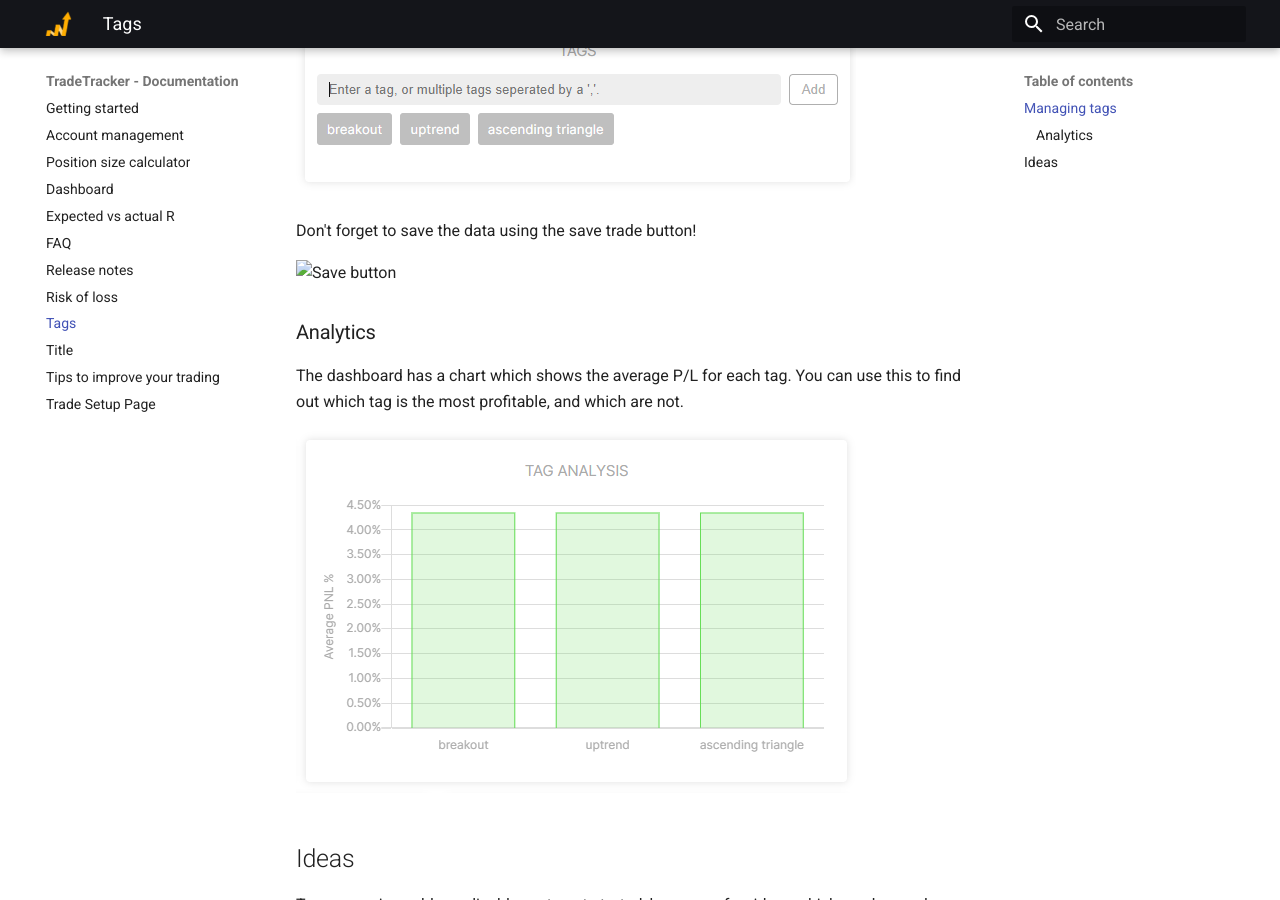
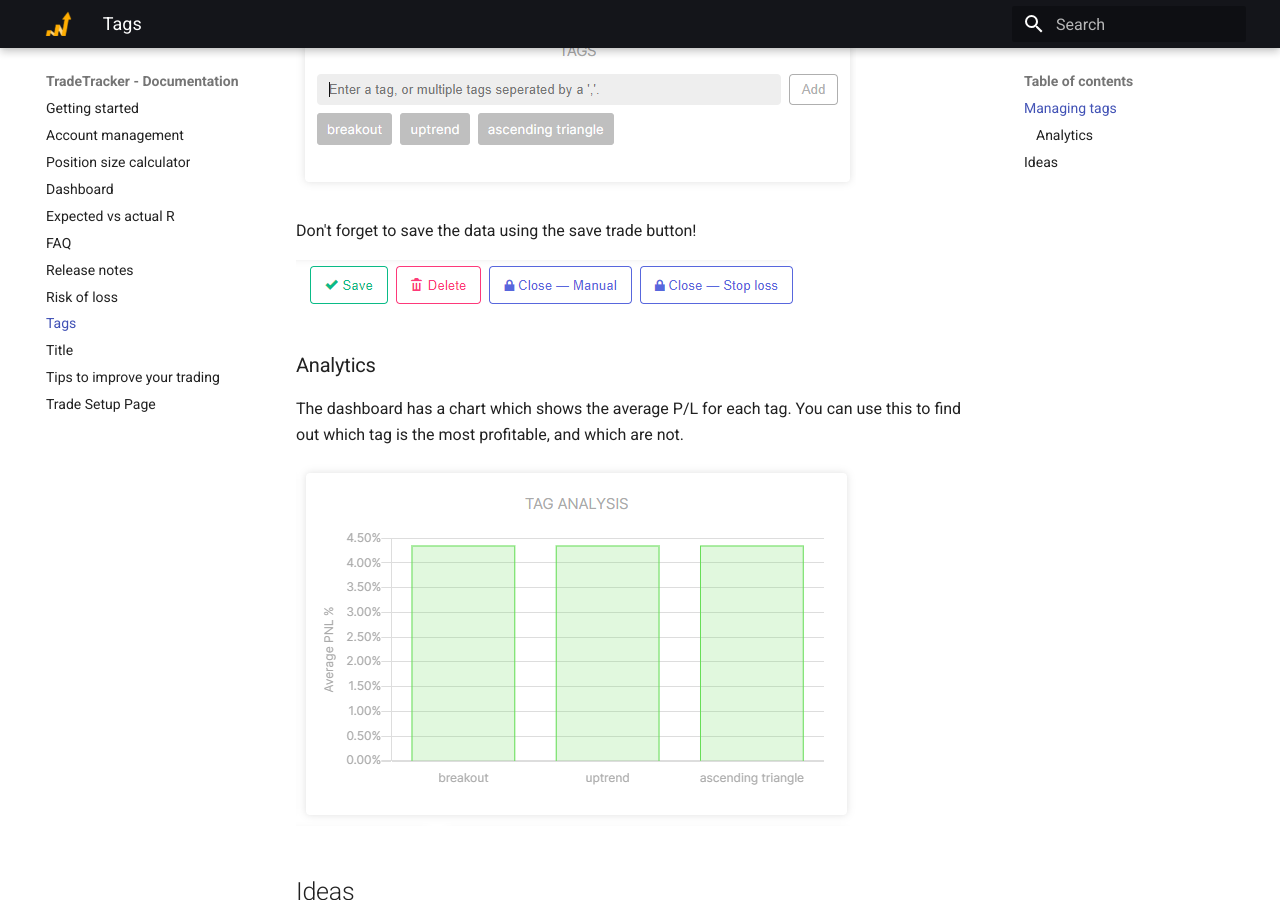
Before and after one commit to TradeTracker/docs, an MkDocs documentation site: the page built from docs/tags.md, in a window 1280 px wide and 900 px high, scrolled down 493 px. Built offline with MkDocs 1.6.1 and Material for MkDocs 9.7.7, drawn with Linux system fonts in a browser that asks for light colours.

Commit message:
image fix

```diff
--- a/docs/tags.md
+++ b/docs/tags.md
@@ -16,7 +16,7 @@ A tag can be deleted by clicking on it.
 
 Don't forget to save the data using the save trade button!
 
-![Save button](tradesetuppagebuttons.png)
+![Save button](tradesetuppagebuttons.PNG)
 
 ### Analytics
 
```
Also changed, not shown: 1 other file.
